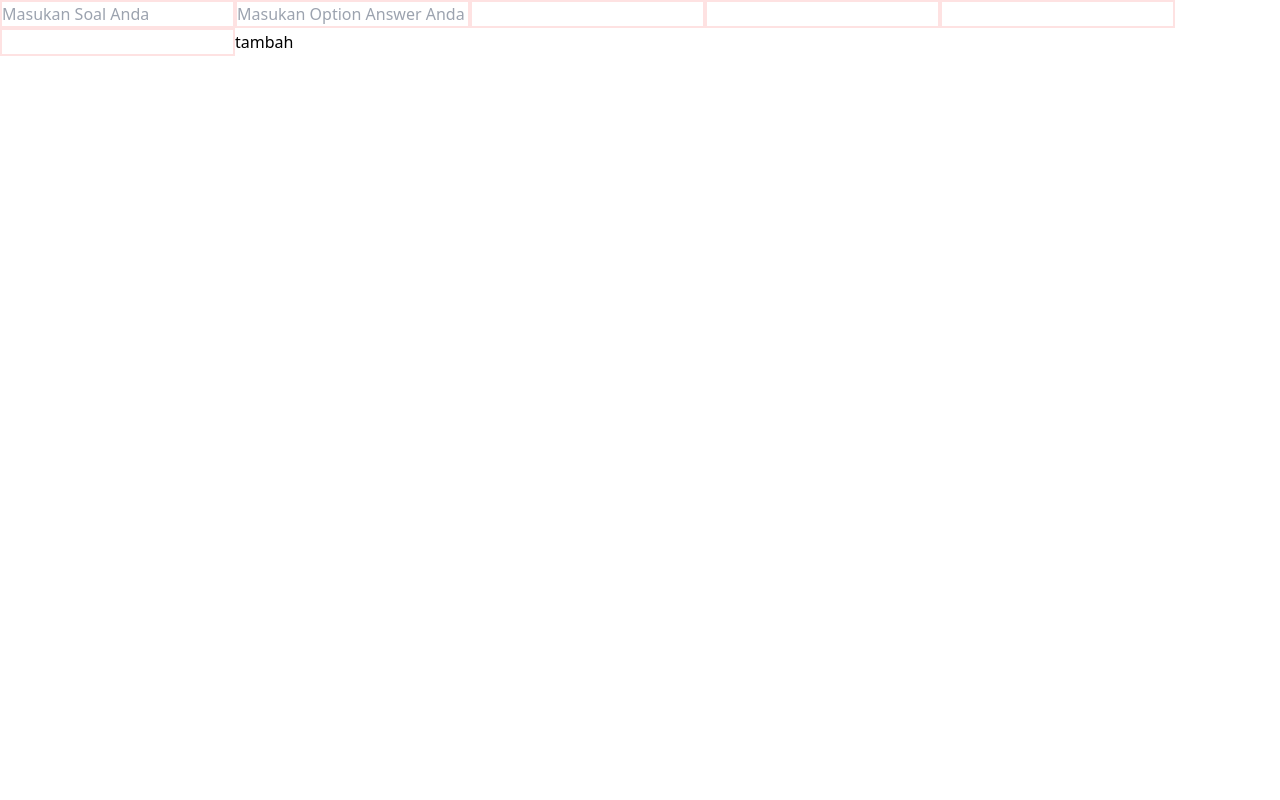
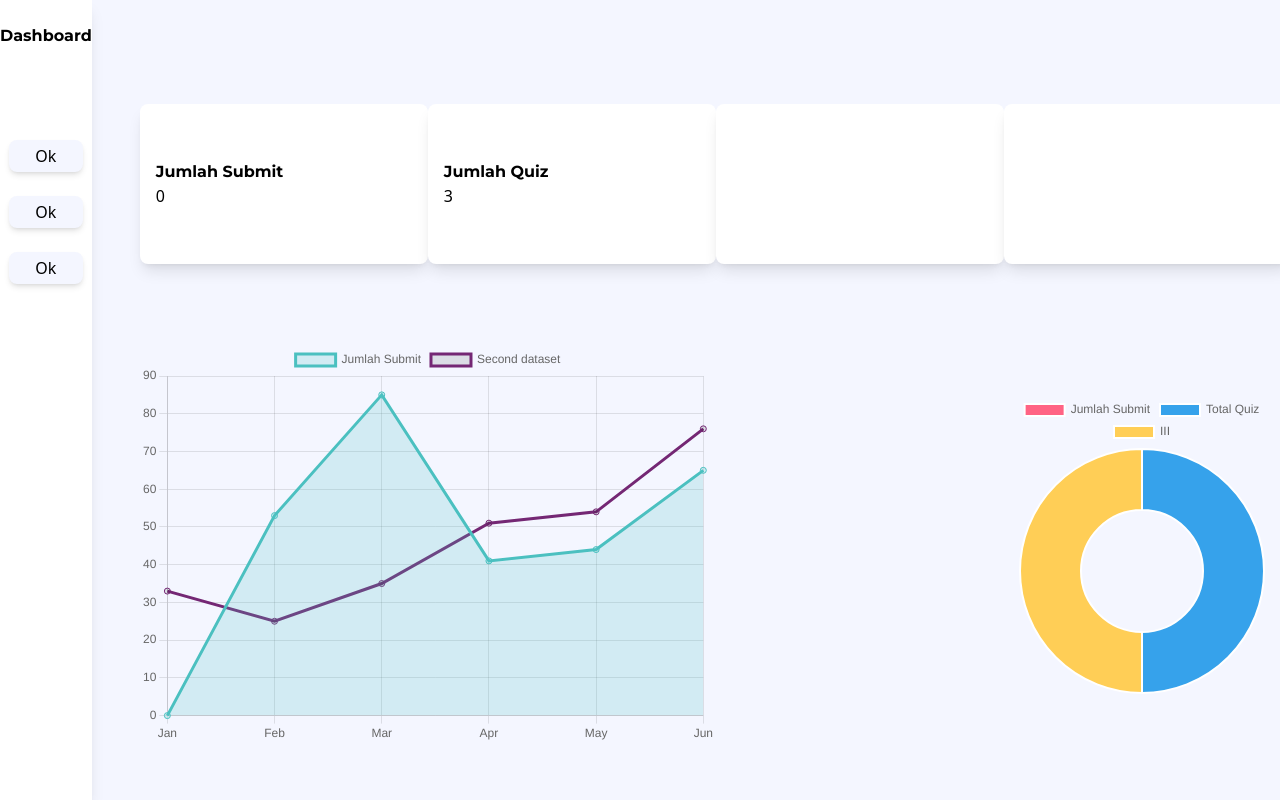
Before and after one commit to rifkigantengsangat/17-agustus-project, a React (Vite) app: page /dashboard in a window 1280 px wide. Built offline with nearby package versions, Linux system fonts and the light colour scheme; no server answers; the database is empty; sample sign-in values are in the browser's storage.

Commit message:
membuat dashboard ui

```diff
--- a/package.json
+++ b/package.json
@@ -10,9 +10,11 @@
   },
   "dependencies": {
     "@splidejs/react-splide": "^0.7.8",
+    "chart.js": "^3.9.1",
     "firebase": "^9.9.2",
     "js-cookie": "^3.0.1",
     "react": "^18.2.0",
+    "react-chartjs-2": "^4.3.1",
     "react-dom": "^18.2.0",
     "react-icons": "^4.4.0",
     "react-router-dom": "^6.3.0",
--- a/src/Context/Data.jsx
+++ b/src/Context/Data.jsx
@@ -4,6 +4,7 @@ import {collection,addDoc,getDocs,doc,deleteDoc} from 'firebase/firestore'
 const DataContext = createContext()
 export const DataContextProvider = ({children}) =>{
     const [data,setData] = useState([])
+    const [jumlahSubmit,setJumlahSubmit] = useState([])
     const [hasilNilai,setHasilNilai] = useState([])
     const [nilaiUser,setNilaiUser] = useState([])
  const dataGet =async (paramsId)=>{
@@ -26,9 +27,17 @@ export const DataContextProvider = ({children}) =>{
     )
     setNilaiUser(result)
   }
-
+   const getValueSubmit =async  ()=>{
+    let result = []
+    const response = await getDocs(collection(db,"hasilQuiz"))
+    response.forEach((query)=>{
+    result.push(query.data())
+    })
+    setJumlahSubmit(result)
+    return result
+   }
     return (
-        <DataContext.Provider value={{data,dataGet,spesificDataById,hasilNilai,nilaiUser}} >
+        <DataContext.Provider value={{data,dataGet,spesificDataById,hasilNilai,nilaiUser,jumlahSubmit,getValueSubmit}} >
             {children}
         </DataContext.Provider>
     )
--- a/src/Pages/Dashboard/Dashboard.jsx
+++ b/src/Pages/Dashboard/Dashboard.jsx
@@ -1,68 +1,104 @@
 import React,{useState,useEffect} from 'react'
-import {User} from '../../Context/UserAuth'
-import Cookies from 'js-cookie'
 import {Data} from '../../Context/Data'
-import { useNavigate } from 'react-router-dom'
-import {setDoc,collection,doc,addDoc} from 'firebase/firestore'
-import { db } from '../../Firebase'
+import { Line,Doughnut } from 'react-chartjs-2';
+import Chart from 'chart.js/auto';
+import {
+  Chart as ChartJS,
+  registerables,
+} from "chart.js"
+
 const Dashboard = () => {
-  const [question,setQuestion] = useState({
-    soal : '',
-    question: '',
-    question2: '',
-    question3: '',
-    question4: '',
-    answer:''
-  })
-  const [tokens,setTokens] = useState(null)
-  const navigate = useNavigate()
-  const {data} = Data()
-  const {user,logout} = User()
-  const token = user.accessToken
+  const {jumlahSubmit,getValueSubmit} = Data()
+  const data = {
+    labels: ["Jan", "Feb", "Mar", "Apr", "May", "Jun"],
+    datasets: [
+      {
+        label: "Jumlah Submit",
+        data: [jumlahSubmit.length, 53, 85, 41, 44, 65],
+        fill: true,
+        backgroundColor: "rgba(75,192,192,0.2)",
+        borderColor: "rgba(75,192,192,1)"
+      },
+      {
+        label: "Second dataset",
+        data: [33, 25, 35, 51, 54, 76],
+        fill: false,
+        borderColor: "#742774"
+      }
+    ]
+  };
+  const datas = {
+    labels: ["Jumlah Submit", "Total Quiz", "III"],
+    datasets: [
+      {
+        data: [jumlahSubmit.length, 3,3],
+        backgroundColor: ["#FF6384", "#36A2EB", "#FFCE56"],
+        hoverBackgroundColor: ["#FF6384", "#36A2EB", "#FFCE56"],
+        borderWidth: 2
+      }
+    ]
+  };
+  useEffect(()=>{
+    getValueSubmit()
+  },[])
 
- useEffect(()=>{
-   Cookies.set('token', token)
+  return (
+    <div className='w-screen h-screen bg-[#F4F6FF] flex'>
+      <div className='basis-[10%] bg-white shadow-lg'>
+        <div className='mt-6'>
+          <h1 className='text-center font-bold font-Montserrat'>Dashboard</h1>
+        </div>
+        <div className='flex flex-col  items-center h-96 mt-20'>
+          <div className='w-4/5 mx-auto bg-[#F4F6FF] px-2 py-1 rounded-lg shadow-md text-center my-3'>
+          <h1>Ok</h1>
+          </div>
+          <div className='w-4/5 mx-auto bg-[#F4F6FF] px-2 py-1 rounded-lg shadow-md text-center my-3'>
+          <h1>Ok</h1>
+          </div>
+          <div className='w-4/5 mx-auto bg-[#F4F6FF] px-2 py-1 rounded-lg shadow-md text-center my-3'>
+          <h1>Ok</h1>
+          </div>
+        </div>
+      </div>
+      <div className='basis-[70%] mx-12 '>
+        <div className='mt-6 w-full h-80'>
+        <div className='flex flex-row items-center justify-between w-full h-full '>
+          <div className='h-3/6 bg-white w-72 shadow-lg rounded-lg pl-4'>
+          <div className='h-3/6 pt-14'>
+          <h1 className='font-bold font-Montserrat'>Jumlah Submit</h1>
+          </div>
+          <div className='h-3/6'>
+          <h1>{jumlahSubmit.length}</h1>
+          </div>
+          </div>
+          <div className='h-3/6 bg-white w-72 shadow-lg rounded-lg pl-4'>
+          <div className='h-3/6 pt-14'>
+          <h1 className='font-bold font-Montserrat'>Jumlah Quiz</h1>
+          </div>
+          <div className='h-3/6'>
+          <h1>3</h1>
+          </div>
+          </div>
+          <div className='h-3/6 bg-white w-72 shadow-lg rounded-lg'>
 
-  const getCookie = Cookies.get('token')
-  setTokens(getCookie)
-  if(tokens === null){
-  //  navigate('/')
-   }
- },[tokens])
- const handleLogout = ()=>{
-  logout()
-  Cookies.destroy()
- }
- const handleChange = (e)=>{
-   setQuestion({
-    ...question,
-    [e.target.name] : e.target.value
-   })
- }
- const handleSubmit = async(e)=>{
-  e.preventDefault()
-  const response = await addDoc(collection(db,"bahasaIndonesia"),{
-    soal : question.soal,
-    question : question.question,
-    question2 : question.question2,
-    question3 : question.question3,
-    question4 : question.question4,
-    answer : question.answer
+          </div>
+          <div className='h-3/6 bg-white w-72 shadow-lg rounded-lg'>
 
-  })
- }
-  return (
-    <div>
-      <form onSubmit={handleSubmit}>
-          <input className='border-red-100 border-2' name='soal' onChange={handleChange} placeholder='Masukan Soal Anda'/>
-    <input className='border-red-100 border-2' name='question' onChange={handleChange} placeholder='Masukan Option Answer Anda'/>
-    <input className='border-red-100 border-2' name='question2' onChange={handleChange}/>
-    <input  className='border-red-100 border-2' name='question3' onChange={handleChange}/>
-    <input className='border-red-100 border-2'  name='question4' onChange={handleChange}/>
-    <input  className='border-red-100 border-2' name='answer' onChange={handleChange}/>
-    <button type='submit'>tambah</button>
-    </form>
+          </div>
+        </div>
+        </div>
+        <div className='h-3/6 w-full flex flex-row justify-between items-center'>
+          <div className='w-3/6 h-full  '>
+        <Line  data={data} width={2} height={5} objectFit="contain" options={{maintainAspectRatio: false}}/>
+        </div>
+        <div>
+        <Doughnut data={datas}/>
+        </div>
+        </div>
+      </div>
+      <div className='basis-[20%]'>
 
+      </div>
     </div>
   )
 }
--- a/src/Pages/Home/index.jsx
+++ b/src/Pages/Home/index.jsx
@@ -22,7 +22,6 @@ const Home = () => {
  const handleLogout = ()=>{
   logout()
   navigate('/')
-  Cookies.destroy()
  }
  const gotoQuestion = ( id) =>{
   navigate(`/question/${id}`)
@@ -43,6 +42,7 @@ const Home = () => {
           <h1 className='font-bold font-Montserrat text-sm'>Question</h1>
         </div>
        </div>
+
        <div className='flex justify-start px-10 items-center bg-gray-200 py-2 shadow-lg w-52 rounded-lg mx-auto my-4'>
         <div>
           <h1><MdOutlineDashboard/></h1>
@@ -51,14 +51,24 @@ const Home = () => {
           <Link to='/history' className='font-bold font-Montserrat text-sm'>History</Link>
         </div>
        </div>
-       <div className='flex justify-start px-10 items-center bg-gray-200 py-2 shadow-lg w-52 rounded-lg mx-auto my-4'>
+       {user?.uid === import.meta.env.VITE_ID_ADMIN ?   <div className='flex justify-start px-10 items-center bg-gray-200 py-2 shadow-lg w-52 rounded-lg mx-auto my-4'>
         <div>
           <h1><MdOutlineDashboard/></h1>
         </div>
+
+        <div className='ml-4'>
+          <Link to='/dashboard'className='font-bold font-Montserrat text-sm'>Dashboard</Link>
+        </div>
+       </div>   :  <div className='hidden  bg-gray-200 py-2 shadow-lg w-52 rounded-lg mx-auto my-4'>
+        <div>
+          <h1><MdOutlineDashboard/></h1>
+        </div>
+
         <div className='ml-4'>
           <h1 className='font-bold font-Montserrat text-sm'>Dashboard</h1>
         </div>
-       </div>
+       </div> }
+
        <div className='flex justify-start px-10 items-center bg-gray-200 py-2 shadow-lg w-52 rounded-lg mx-auto my-4'>
         <div>
           <h1><MdOutlineDashboard/></h1>
--- a/src/Pages/Login/LeftLogin.jsx
+++ b/src/Pages/Login/LeftLogin.jsx
@@ -28,7 +28,7 @@ const LeftLogin = () => {
 }
 const loginGithub = ()=>{
   sigInWithGithub()
-navigate('/dashboard')
+navigate('/home')
 }
   return (
     <div className='basis-1/2 bg-[#F5F5F5] '>
```
Also changed, not shown: src/Context/UserAuth.jsx (line endings or trailing spaces), 2 other files (tests, documents, lock files or other folders).
